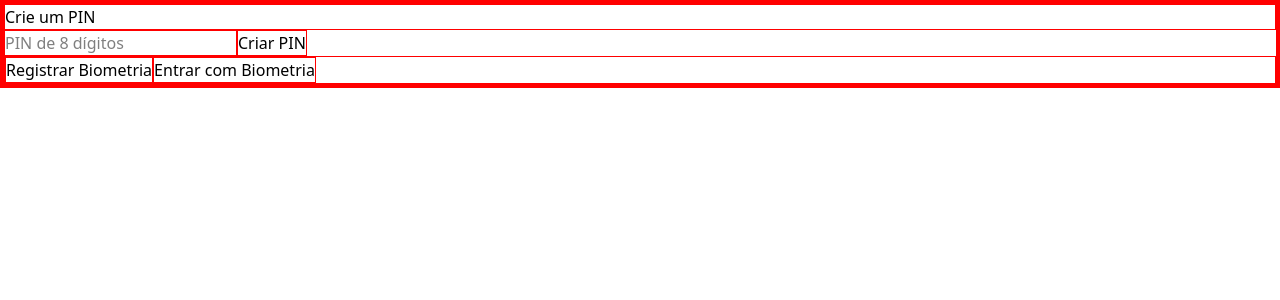
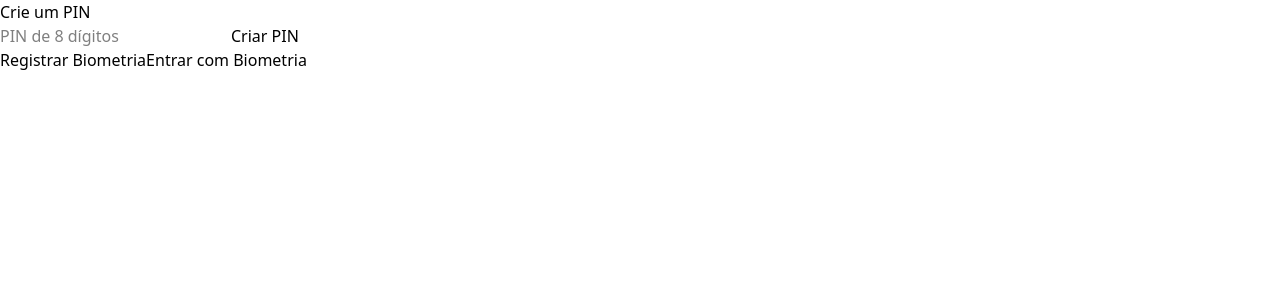
Before and after one commit to Kerubink/-GhostCard-, a React (Vite) app: page / in a window 1280 px wide. Shown: the top 300 px of the page. Built offline with nearby package versions, Linux system fonts and the light colour scheme.

Commit message:
retirando bordas

```diff
--- a/src/index.css
+++ b/src/index.css
@@ -1,5 +1 @@
 @import "tailwindcss";
-
-* {
-    border: red 1px solid;
-}
```
